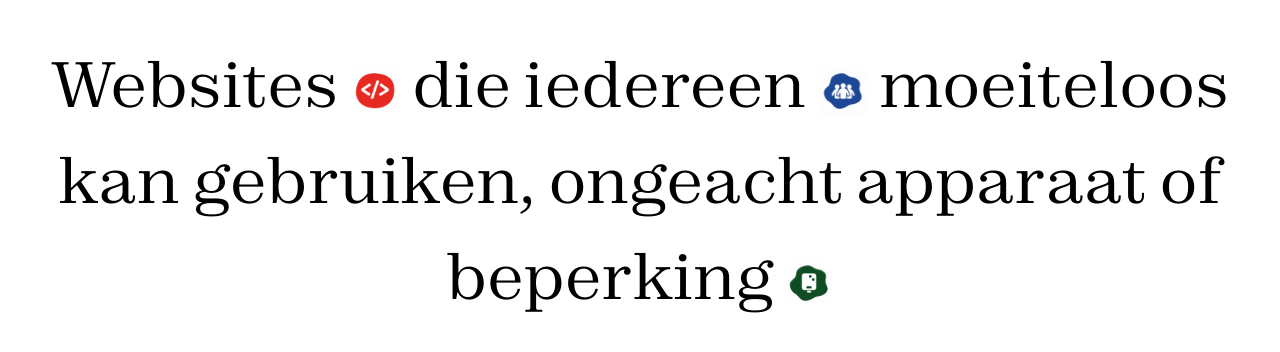
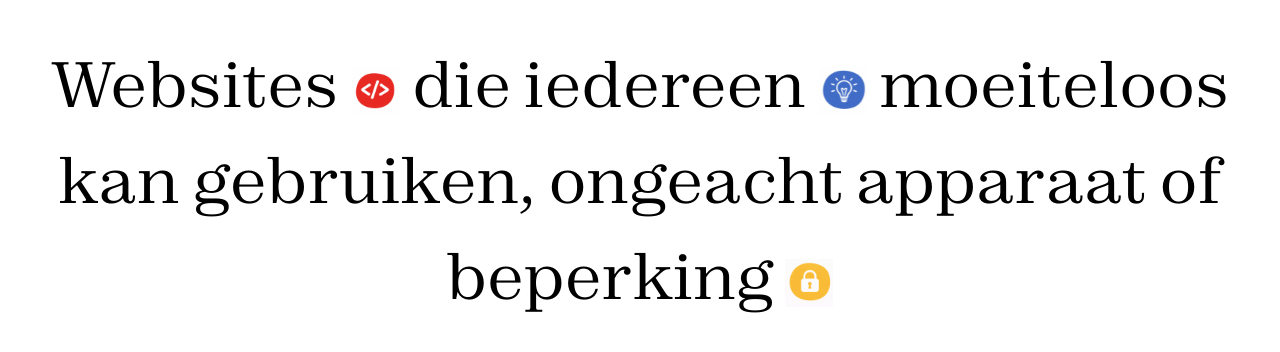
Before and after one commit to JamieVos991/jamie-websites, a plain HTML site: page index.html in a window 1280 px wide. Shown: the part 220-572 px from the top of the page. Drawn offline with Linux system fonts and the light colour scheme.

Commit message:
Nieuwe iconen

```diff
--- a/index.html
+++ b/index.html
@@ -17,9 +17,9 @@
           Websites
           <img src="./assets/fotos/code-icoon.png" class="icon"></img>
           die iedereen
-          <img src="./assets/fotos/code-groep.png" class="icon"></img>
+          <img src="./assets/fotos/icoon-licht.png" class="icon"></img>
           moeiteloos kan gebruiken, ongeacht apparaat of beperking
-          <img src="./assets/fotos/apparaat-icoon.png" class="icon"></img>
+          <img src="./assets/fotos/slot-icoon.png" class="icon"></img>
         </h1>
       </section>
       <section>
```
Also changed, not shown: assets/fotos/icoon-licht.png (added), assets/fotos/slot-icoon.png (added).
